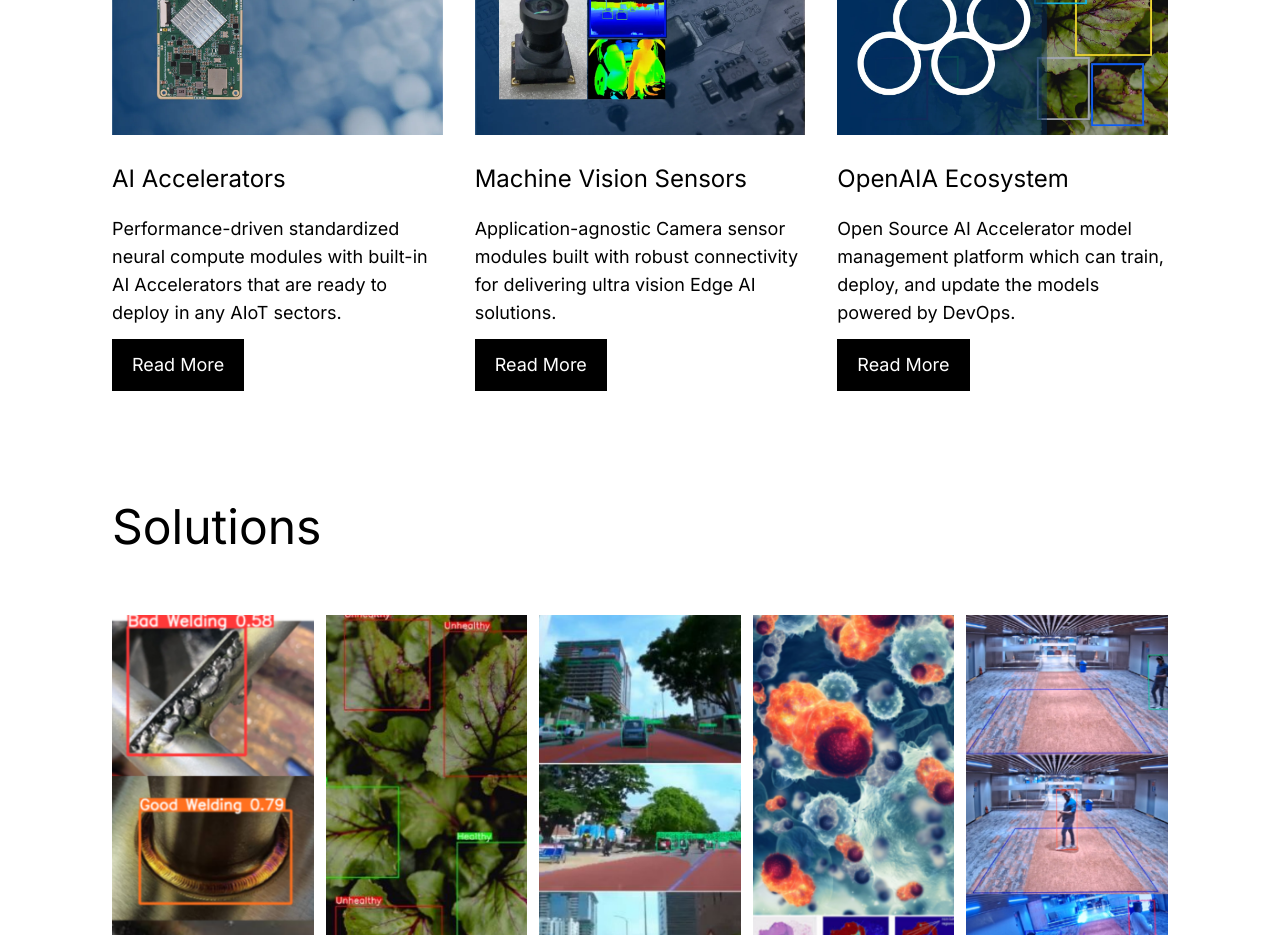
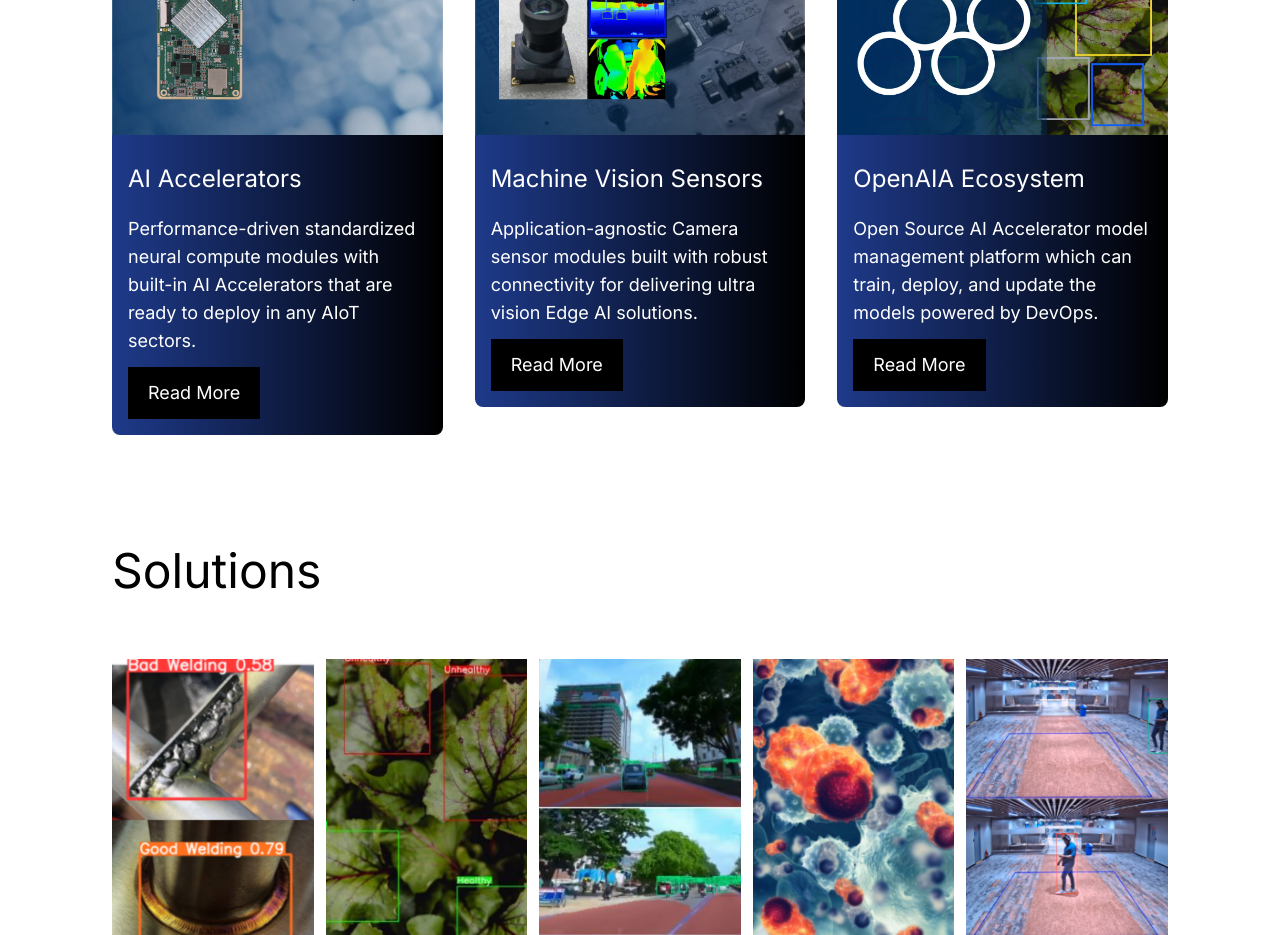
Before and after one commit to edgeble/edgeble, a Next.js app: page / in a window 1280 px wide. Shown: the part 1800-2735 px from the top of the page. Built offline with nearby package versions, Linux system fonts and the light colour scheme.

Commit message:
Added blue border for the products section

```diff
--- a/app/components/ProductCard.tsx
+++ b/app/components/ProductCard.tsx
@@ -4,20 +4,14 @@
   image: string;
   title: string;
   description: string;
-  // specs: string[];
 }
 
 const ProductCard: React.FC<ProductCardProps> = ({ image, title, description }) => (
   <div className="flex flex-col overflow-hidden">
     <img src={image} className="w-full h-auto object-cover" />
-    <div className="pt-4">
+    <div className="pt-4 bg-gradient-to-l from-black to-blue-900 text-white p-4 rounded-b-lg">
       <h3 className="py-2 lg:py-3 3xl:py-4 4xl:py-5 text-md md:text-lg lg:text-xl xl:text-2xl 2xl:text-3xl 3xl:text-3xl 4xl:text-3.5xl mb-2">{title}</h3>
       <p className="text-sm md:text-md xl:text-lg 2xl:text-xl 3xl:text-xl pb-2 lg:pb-3 3xl:pb-4 4xl:pb-5">{description}</p>
-      {/* <ul className="list-disc pl-5 text-sm mb-4">
-        {specs.map((spec, index) => (
-          <li key={index} className="text-sm md:text-md xl:text-lg 2xl:text-xl 3xl:text-2xl 4xl:text-3xl text-gray-800">{spec}</li>
-        ))}
-      </ul> */}
       {title === "AI Accelerators" ? (
         <a href="/aiaccelerator">
           <button className="pt-2 lg:pt-3 3xl:pt-4 4xl:pt-5 text-sm md:text-md xl:text-lg 2xl:text-xl 3xl:text-2xl 4xl:text-3xl px-5 py-3 bg-black text-white hover:bg-gray-800 transition-colors duration-200 ease-in-out">
```
